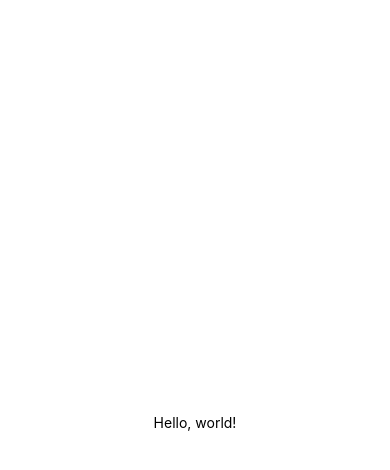
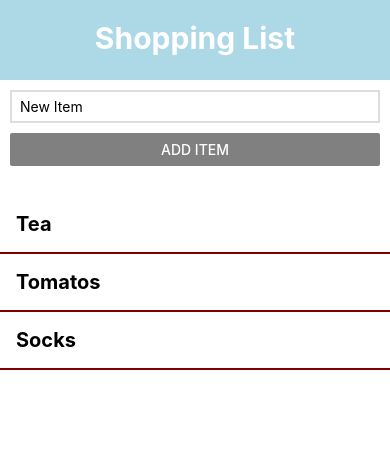
Before and after one commit to B3SAVAGE/Provisions-Navigator, a React Native app in the folder provisionsNavigator/: screen / in a window 390 px wide. Shown: the top 470 px of the page. Built offline with nearby package versions, Linux system fonts and the light colour scheme.

Commit message:
Basic Todo app

```diff
--- a/provisionsNavigator/App.js
+++ b/provisionsNavigator/App.js
@@ -1,17 +1,57 @@
-
-import React from 'react';
-import { Text, View } from 'react-native';
-
+import React, { useState } from 'react';
+import { StyleSheet, Text, View, FlatList, TextInput, Button, Alert, TouchableWithoutFeedback, Keyboard } from 'react-native';
+import Header from './components/header';
+import TodoItem from './components/todoItem';
+import AddTodo from './components/addTodo';
 
 export default function App() {
+  const [todos, setTodos] = useState([
+    { text: 'Tea', key: '1' },
+    { text: 'Tomatos', key: '2' },
+    { text: 'Socks', key: '3' }
+  ]);
+
+  const pressHandler = (key) => {
+    setTodos(prevTodos => {
+      return prevTodos.filter(todo => todo.key != key);
+    });
+  };
+
+  const submitHandler = (text) =>{
+    setTodos((prevTodos) =>{
+      return [
+        {text: text, key:Math.random().toString()},
+        ...prevTodos
+      ]
+    })
+  }
+
   return (
-    <View
-      style={{
-        flex: 1,
-        justifyContent: "center",
-        alignItems: "center"
-      }}>
-      <Text>Hello, world!</Text>
+    <View style={styles.container}>
+      <Header />
+      <View style={styles.content}>
+        <AddTodo submitHandler={submitHandler} />
+        <View style={styles.list}>
+          <FlatList
+            data={todos}
+            renderItem={({ item }) => (
+              <TodoItem item={item} pressHandler={pressHandler} />
+            )}
+          />
+        </View>
+      </View>
     </View>
-  )
+  );
 }
+
+const styles = StyleSheet.create({
+  container: {
+    flex: 1,
+    backgroundColor: '#fff',
+  },
+  content: {
+  },
+  list: {
+    marginTop: 20,
+  },
+});
--- /dev/null
+++ b/provisionsNavigator/components/addTodo.js
@@ -0,0 +1,40 @@
+import React, {useState} from 'react'
+import {StyleSheet, Text, View, TextInput, Button} from 'react-native';
+
+export default function AddTodo({submitHandler}){
+    const [text,setText]= useState('');
+
+    const changeHandler=(val) => {
+        setText(val);
+    }
+
+    return(
+        <View style={styles.contaner}>
+            <TextInput
+                style={styles.input}
+                placeholder="New Item"
+                onChangeText={(val)=>changeHandler(val)}
+            />
+            <Button onPress={() => submitHandler(text)} title='Add Item' color='grey' style={styles.button}/>
+        </View>
+    );
+}
+
+const styles = StyleSheet.create({
+    contaner:{
+        padding:10,
+
+    },
+    input:{
+        marginBottom:10,
+        paddingHorizontal:8,
+        paddingVertical:6,
+        borderWidth:2,
+        borderColor:'#ddd',
+    },
+    button:{
+        padding:10,
+        fontSize: 20,
+        fontWeight: 'bold',
+    }
+})
--- /dev/null
+++ b/provisionsNavigator/components/header.js
@@ -0,0 +1,25 @@
+
+import React from 'react';
+import { View, Text, StyleSheet } from 'react-native';
+
+export default function Header() {
+  return (
+    <View style={styles.header}>
+      <Text style={styles.title}>Shopping List</Text>
+    </View>
+  );
+}
+
+const styles = StyleSheet.create({
+  header: {
+    height: 80,
+    paddingTop: 20,
+    backgroundColor: 'lightblue',
+  },
+  title: {
+    textAlign: 'center',
+    color: '#fff',
+    fontSize: 30,
+    fontWeight: 'bold',
+  }
+});
--- /dev/null
+++ b/provisionsNavigator/components/todoItem.js
@@ -0,0 +1,21 @@
+import React from 'react'
+import {StyleSheet, TouchableOpacity, Text} from 'react-native';
+
+export default function TodoItem({ pressHandler, item }) {
+  return (
+    <TouchableOpacity onPress={() => pressHandler(item.key)}>
+      <Text style={styles.item}>{item.text}</Text>
+    </TouchableOpacity>
+  )
+}
+
+const styles = StyleSheet.create({
+  item: {
+    padding: 16,
+    marginTop: 0,
+    borderColor: 'maroon',
+    borderBottomWidth: 2,
+    fontSize: 20,
+    fontWeight: 'bold',
+  },
+});
```
